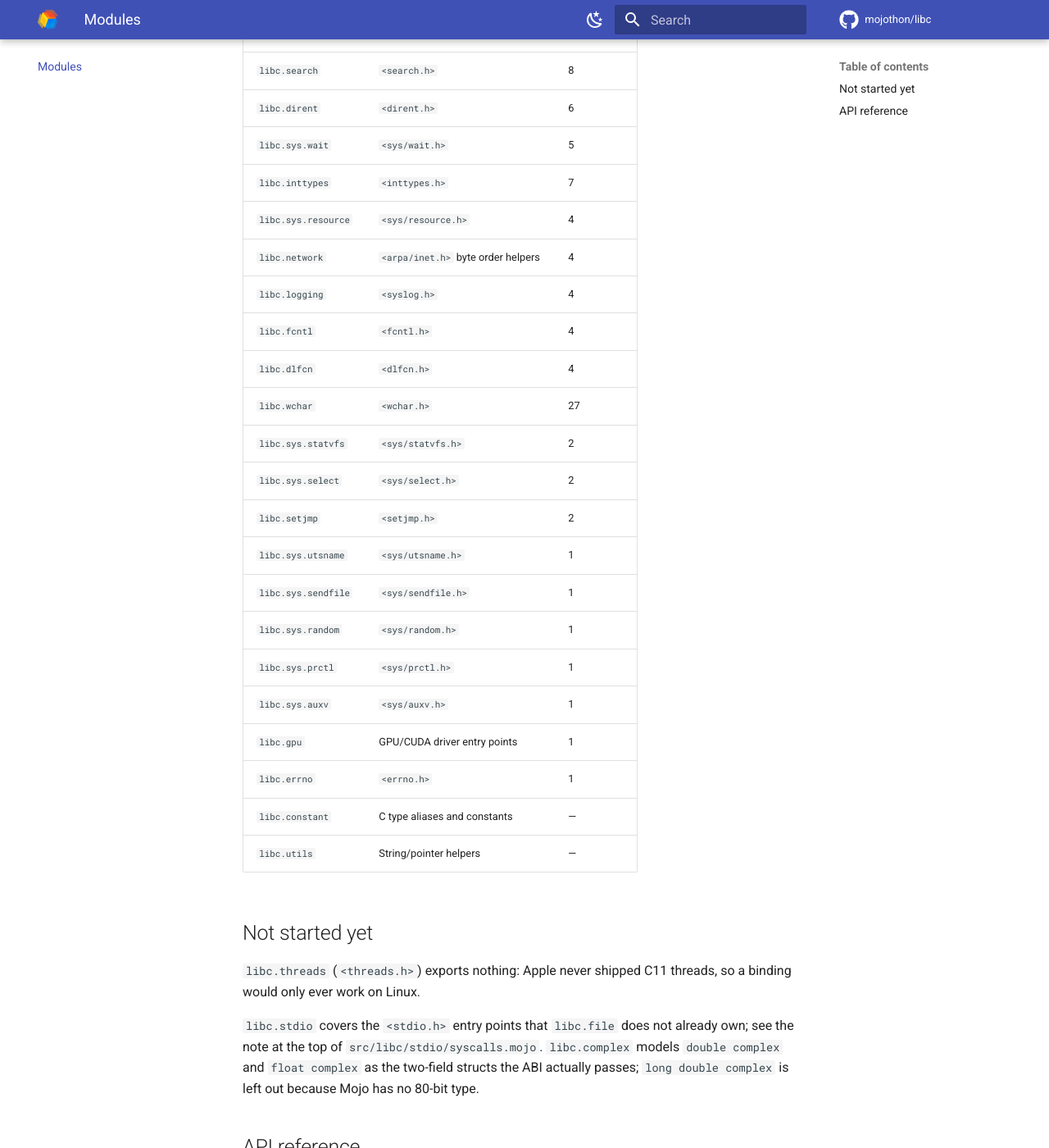
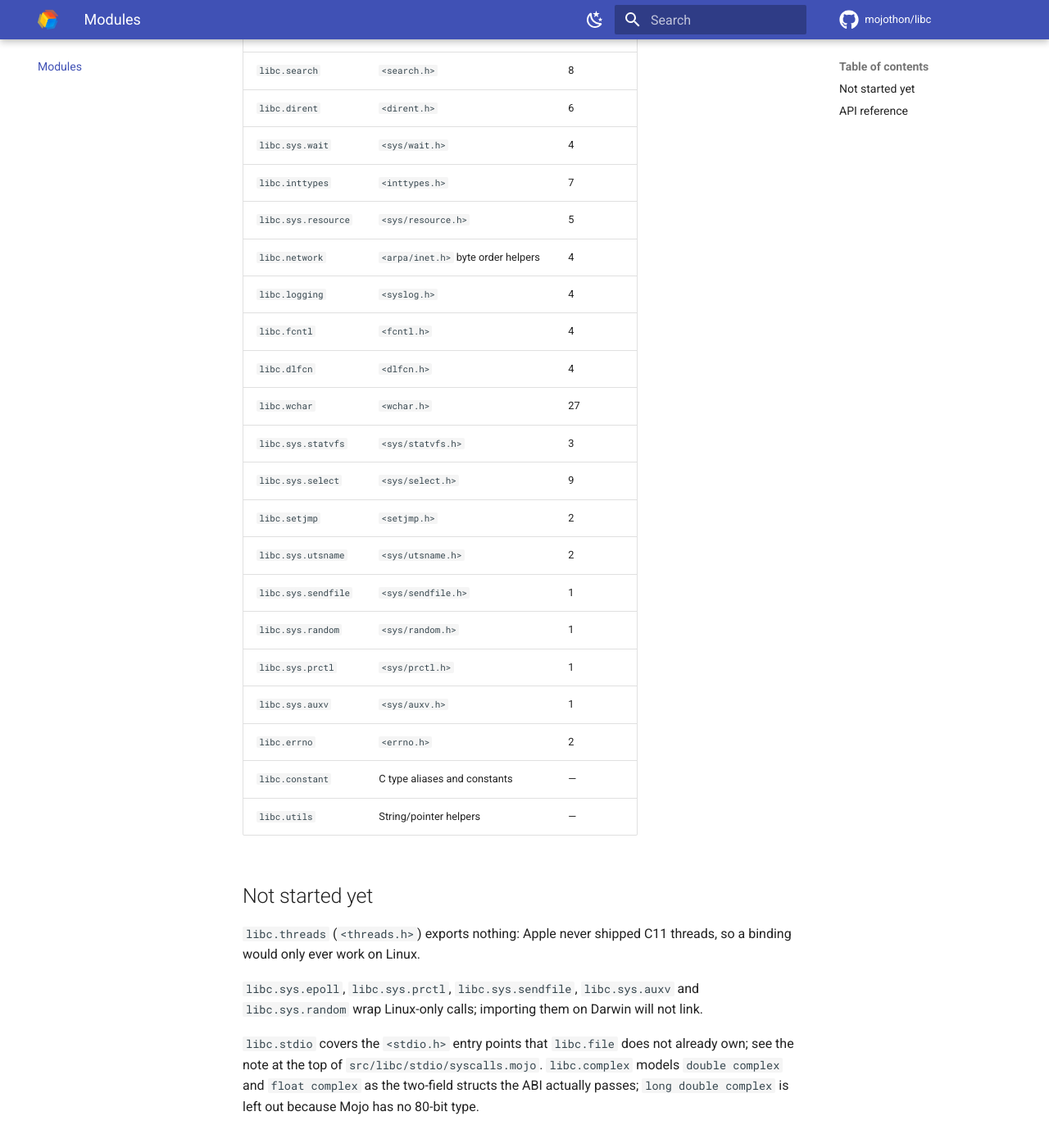
Before and after one commit to mojothon/libc, an MkDocs documentation site: the page built from docs/modules.md, in a window 1280 px wide and 1400 px high, scrolled down 1141 px. Shown: the whole window at 82% size. Built offline with MkDocs 1.6.1 and Material for MkDocs 9.7.7, drawn with Linux system fonts in a browser that asks for light colours; comment, search, counter and statistics services are not loaded.

Commit message:
docs: the gpu row goes, and Linux-only modules say so
`libc.sys.epoll`, `prctl`, `sendfile`, `auxv` and `random` wrap calls
Darwin does not have, so importing them there will not link. Worse to
discover that at build time than to read it here.

```diff
--- a/docs/modules.md
+++ b/docs/modules.md
@@ -27,24 +27,23 @@ the bottom.
 | `libc.sys.epoll` | `<sys/epoll.h>` | 8 |
 | `libc.search` | `<search.h>` | 8 |
 | `libc.dirent` | `<dirent.h>` | 6 |
-| `libc.sys.wait` | `<sys/wait.h>` | 5 |
+| `libc.sys.wait` | `<sys/wait.h>` | 4 |
 | `libc.inttypes` | `<inttypes.h>` | 7 |
-| `libc.sys.resource` | `<sys/resource.h>` | 4 |
+| `libc.sys.resource` | `<sys/resource.h>` | 5 |
 | `libc.network` | `<arpa/inet.h>` byte order helpers | 4 |
 | `libc.logging` | `<syslog.h>` | 4 |
 | `libc.fcntl` | `<fcntl.h>` | 4 |
 | `libc.dlfcn` | `<dlfcn.h>` | 4 |
 | `libc.wchar` | `<wchar.h>` | 27 |
-| `libc.sys.statvfs` | `<sys/statvfs.h>` | 2 |
-| `libc.sys.select` | `<sys/select.h>` | 2 |
+| `libc.sys.statvfs` | `<sys/statvfs.h>` | 3 |
+| `libc.sys.select` | `<sys/select.h>` | 9 |
 | `libc.setjmp` | `<setjmp.h>` | 2 |
-| `libc.sys.utsname` | `<sys/utsname.h>` | 1 |
+| `libc.sys.utsname` | `<sys/utsname.h>` | 2 |
 | `libc.sys.sendfile` | `<sys/sendfile.h>` | 1 |
 | `libc.sys.random` | `<sys/random.h>` | 1 |
 | `libc.sys.prctl` | `<sys/prctl.h>` | 1 |
 | `libc.sys.auxv` | `<sys/auxv.h>` | 1 |
-| `libc.gpu` | GPU/CUDA driver entry points | 1 |
-| `libc.errno` | `<errno.h>` | 1 |
+| `libc.errno` | `<errno.h>` | 2 |
 | `libc.constant` | C type aliases and constants | — |
 | `libc.utils` | String/pointer helpers | — |
 
@@ -52,6 +51,10 @@ the bottom.
 
 `libc.threads` (`<threads.h>`) exports nothing: Apple never shipped C11
 threads, so a binding would only ever work on Linux.
+
+`libc.sys.epoll`, `libc.sys.prctl`, `libc.sys.sendfile`, `libc.sys.auxv` and
+`libc.sys.random` wrap Linux-only calls; importing them on Darwin will not
+link.
 
 `libc.stdio` covers the `<stdio.h>` entry points that `libc.file` does not
 already own; see the note at the top of `src/libc/stdio/syscalls.mojo`.
```
Also changed, not shown: CHANGELOG.md (+45 -0 lines), 2 other files.
